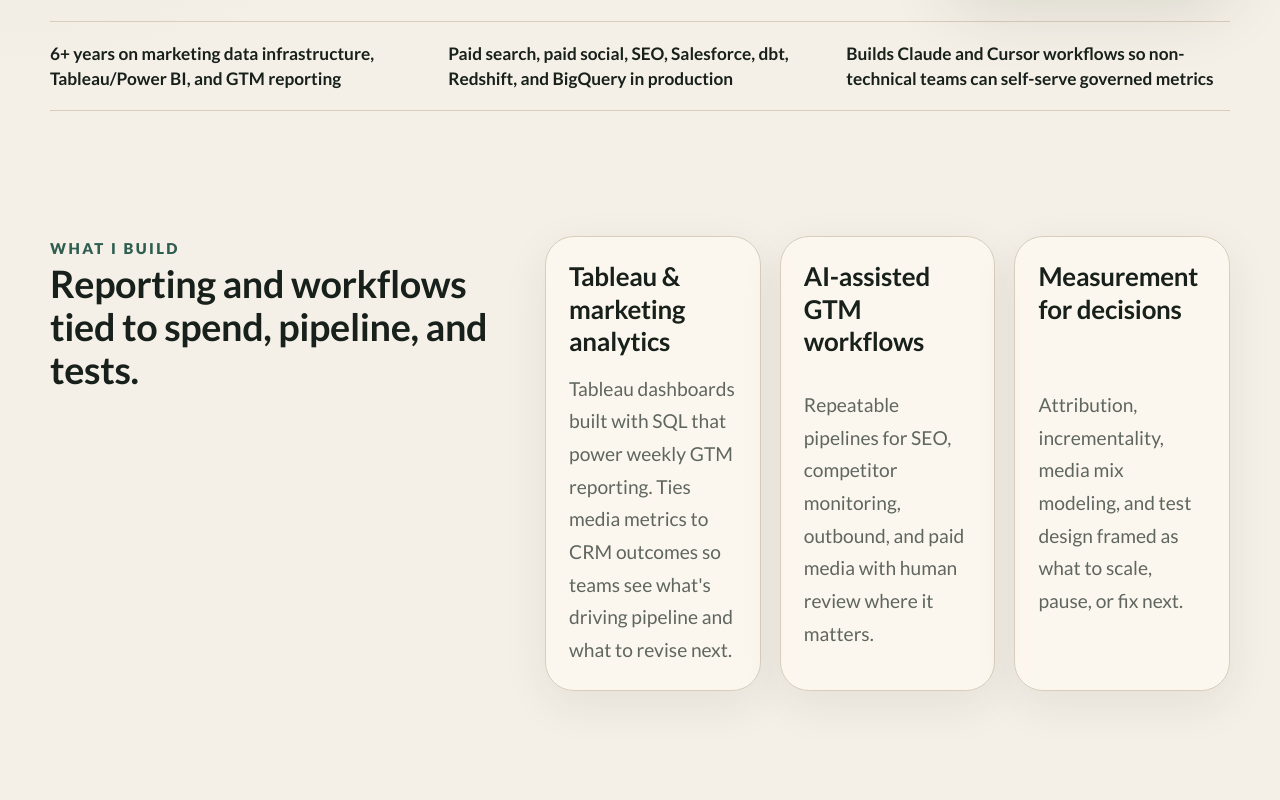
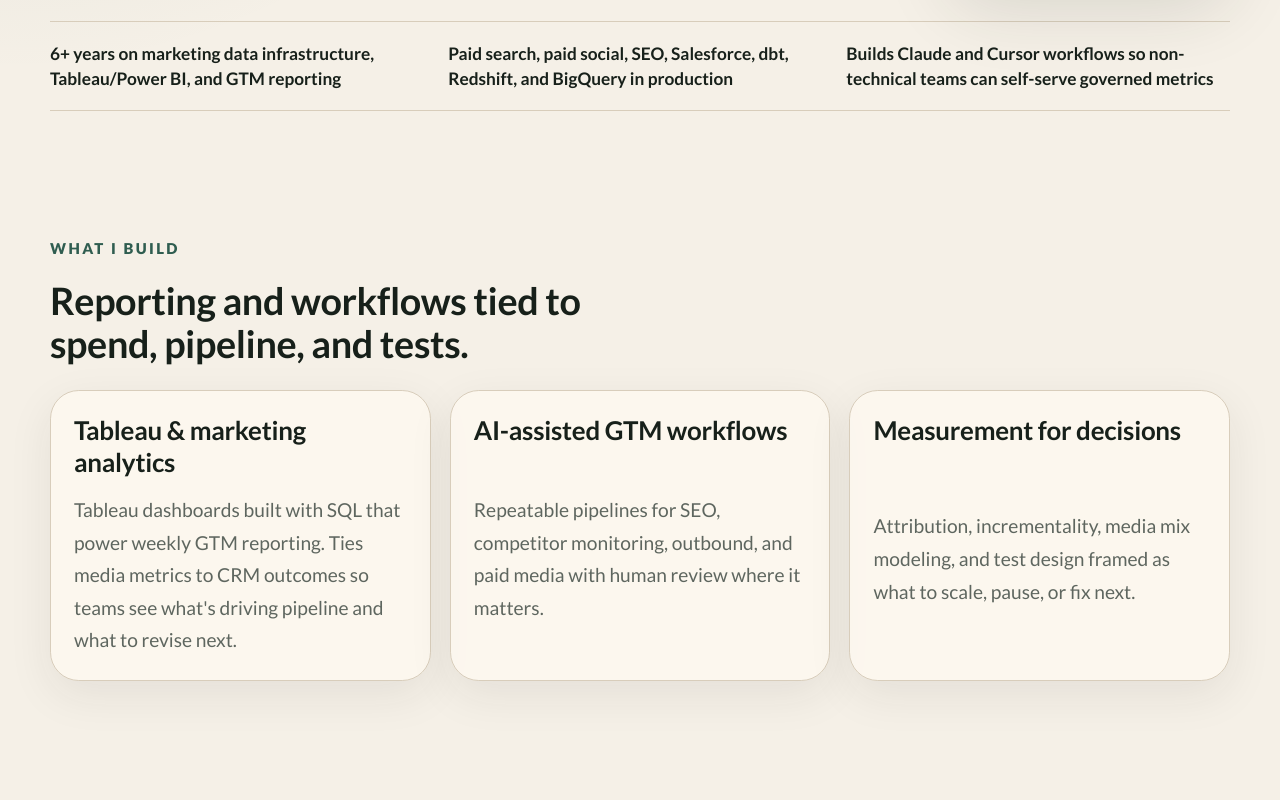
Before and after one commit to loganriebel/loganriebel_portfolio, a Next.js app: page / in a window 1280 px wide. Shown: the part 580-1380 px from the top of the page. Built offline with nearby package versions, Linux system fonts and the light colour scheme.

Commit message:
Stack What I build heading above strength cards to save space.
Co-authored-by: Cursor <cursoragent@cursor.com>

```diff
--- a/src/app/globals.css
+++ b/src/app/globals.css
@@ -259,8 +259,12 @@ nav a:focus-visible {
 
 .split-section {
   display: grid;
-  gap: 2rem;
-  grid-template-columns: 0.8fr 1.2fr;
+  gap: 0;
+  grid-template-columns: 1fr;
+}
+
+.split-section .section-heading {
+  margin-bottom: 1.25rem;
 }
 
 .strength-grid,
--- a/src/app/page.tsx
+++ b/src/app/page.tsx
@@ -45,7 +45,7 @@ export default function Home() {
       </div>
 
       <section className="section-shell split-section">
-        <div>
+        <div className="section-heading">
           <p className="eyebrow">What I build</p>
           <h2>Reporting and workflows tied to spend, pipeline, and tests.</h2>
         </div>
```
